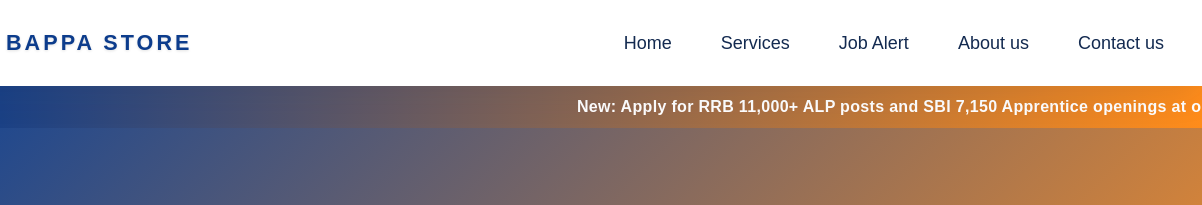
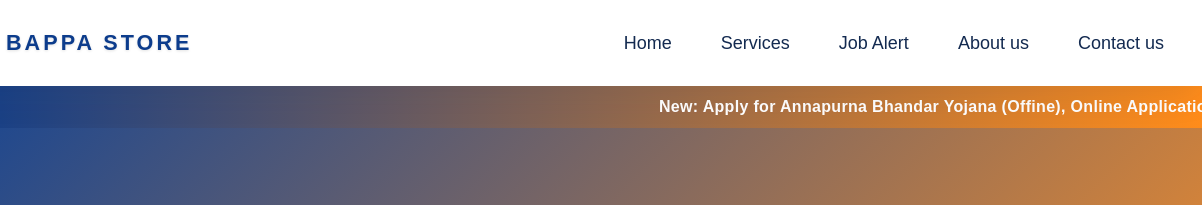
Before and after one commit to bappastore478-coder/bappastore, a plain HTML site: page index.html in a window 1280 px wide. Shown: the top 205 px of the page, 78-1280 px from the left. Drawn offline with Linux system fonts and the light colour scheme.

Commit message:
Update index.html

```diff
--- a/index.html
+++ b/index.html
@@ -22,7 +22,7 @@
     </div>
 
     <div class="ticker-banner">
-        <p>New: Apply for RRB 11,000+ ALP posts and SBI 7,150 Apprentice openings at our center now! Last date approaching soon.</p>
+        <p>New: Apply for Annapurna Bhandar Yojana (Offine), Online Application Starting soon.</p>
     </div>
 
     <section class="hero">
```
